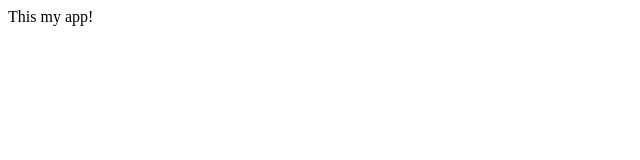
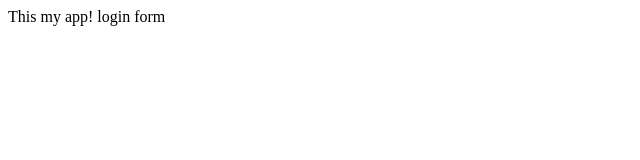
Before and after one commit to chudi-ugorji/myappsample, a plain HTML site: page index.html in a window 1280 px wide. Shown: the full height of the page, 0-640 px from the left. Drawn offline with Linux system fonts and the light colour scheme.

Commit message:
.loginform

```diff
--- /dev/null
+++ b/dir1/app1.js
@@ -0,0 +1 @@
+console.log(50);
--- a/index.html
+++ b/index.html
@@ -4,5 +4,6 @@
     </head>
     <body>
         This my app!
+        login form
     </body>
 </html>
```
Also changed, not shown: login.html (added, +1 -0 lines), log.txt (added).
